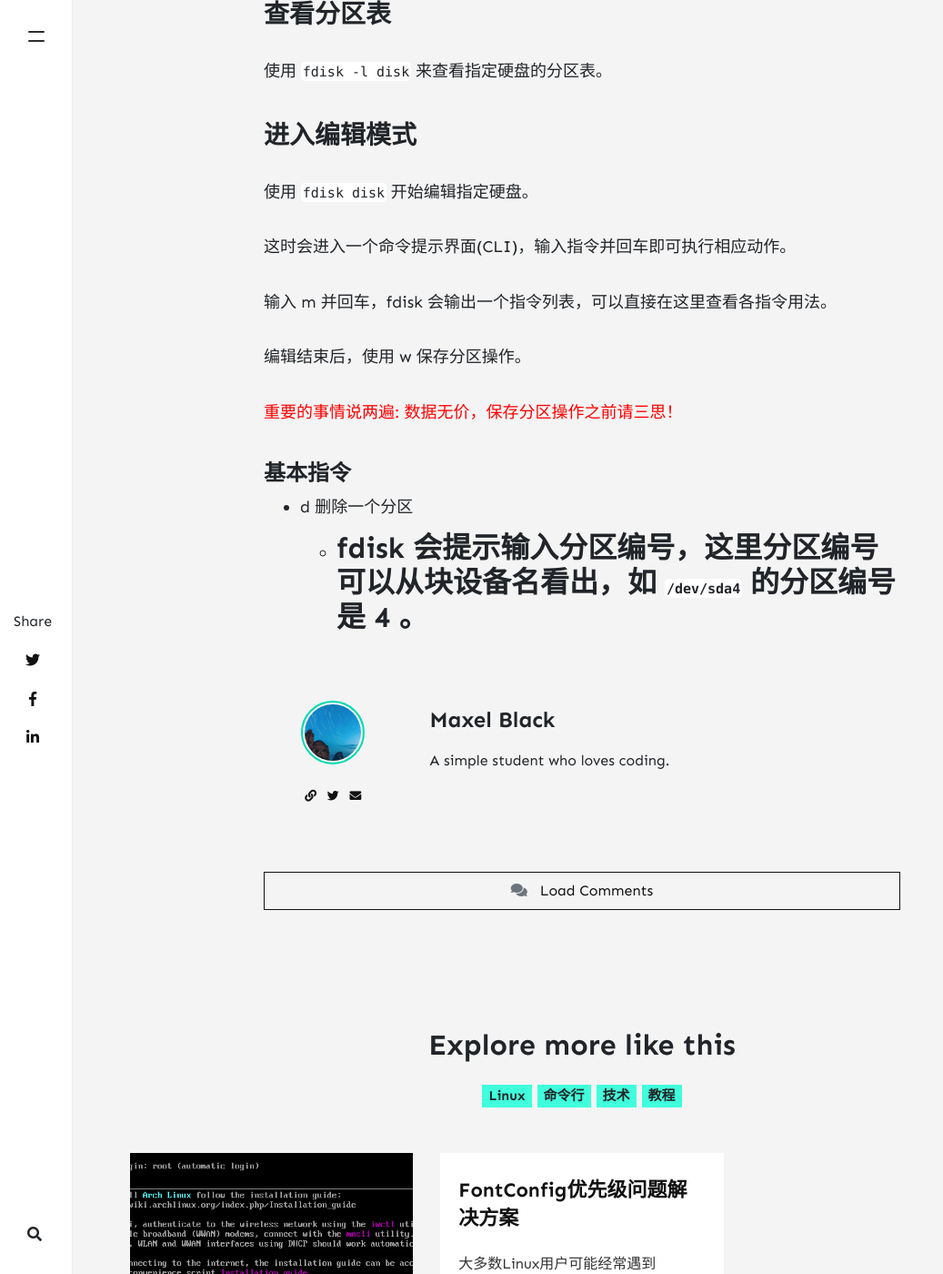
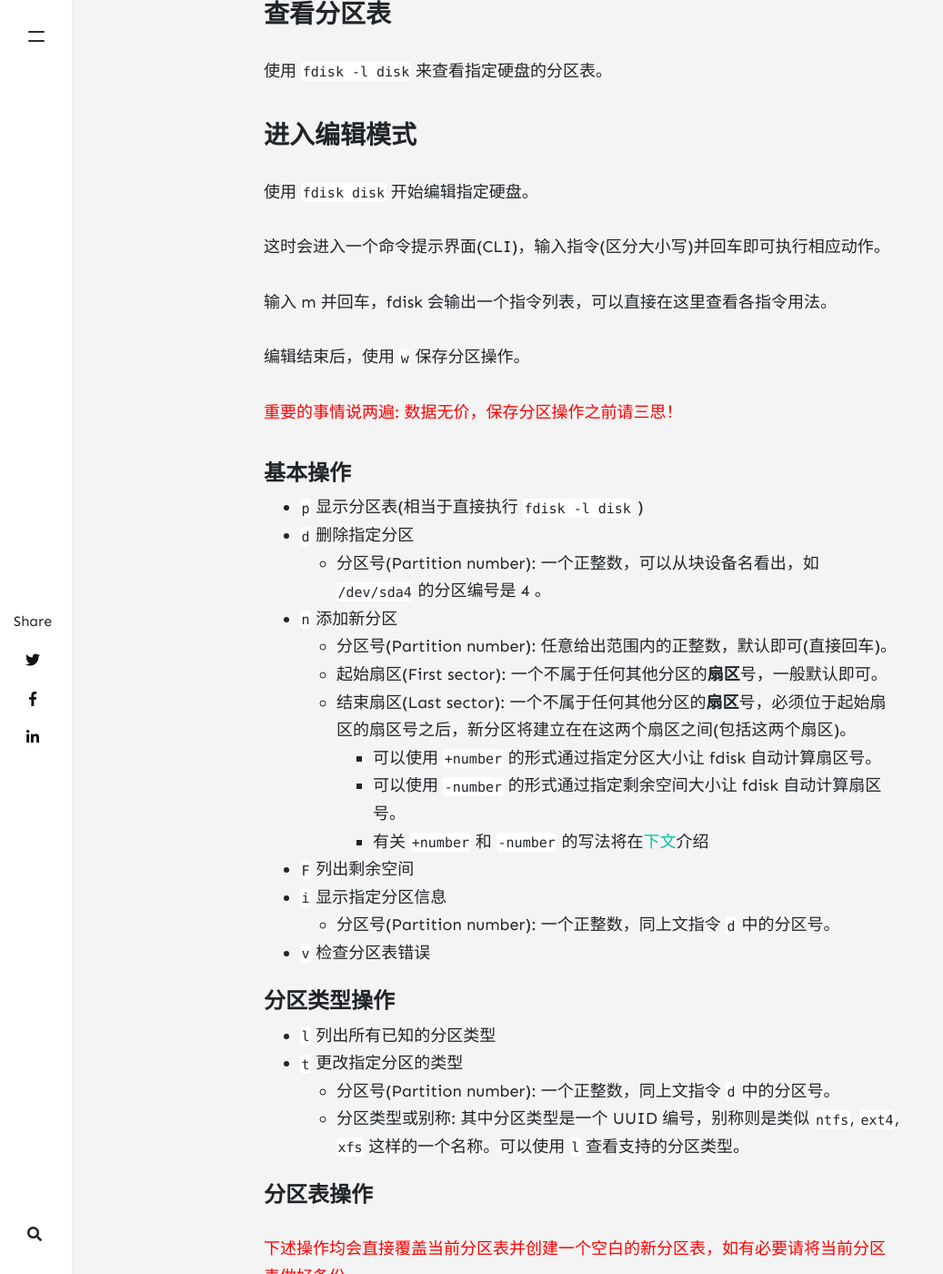
Before and after one commit to maxelblack/maxels-pages, a Jekyll site: the page built from _posts/2021-07-29-fdisk.md, in a window 1280 px wide and 1400 px high, scrolled down 816 px. Shown: the whole window at 91% size, without its empty margins (0-1037 px from the left). Built offline with Jekyll 4.4.1, drawn with Linux system fonts in a browser that asks for light colours; nearby versions of some CDN libraries; comment, search, counter and statistics services are not loaded; some of the changed text lies outside the part shown.

Commit message:
Update fdisk tips

```diff
--- a/_posts/2021-07-29-fdisk.md
+++ b/_posts/2021-07-29-fdisk.md
@@ -18,8 +18,8 @@ fdisk 是一个命令行分区工具，常常在 Arch Linux 安装中 [硬盘分
 在 Arch Linux 中，这个工具包含在 `util-linux` 包中。
 
 对于这篇文章的说明:
-- `disk` 表示某个硬盘对应的块设备文件(e.g.: `/dev/sda`, `/dev/nvme0n1`)
-- `diskX` 表示某个分区对应的块设备文件(e.g.: `/dev/sda2`, `/dev/nvme0n1p2`)
+- `disk` 表示某个硬盘对应的块设备文件(e.g.: `/dev/sda`, `/dev/nvme0n1` )
+- `diskX` 表示某个分区对应的块设备文件(e.g.: `/dev/sda2`, `/dev/nvme0n1p2` )
 - 若无特别说明，指令均在 root 用户下执行(可使用 `sudo` )。
 
 ### 查看分区表
@@ -30,16 +30,62 @@ fdisk 是一个命令行分区工具，常常在 Arch Linux 安装中 [硬盘分
 
 使用 `fdisk disk` 开始编辑指定硬盘。
 
-这时会进入一个命令提示界面(CLI)，输入指令并回车即可执行相应动作。
+这时会进入一个命令提示界面(CLI)，输入指令(区分大小写)并回车即可执行相应动作。
 
 输入 m 并回车，fdisk 会输出一个指令列表，可以直接在这里查看各指令用法。
 
-编辑结束后，使用 w 保存分区操作。
+编辑结束后，使用 `w` 保存分区操作。
 
 <p><font color="red">重要的事情说两遍: 数据无价，保存分区操作之前请三思！</font></p>
 
-#### 基本指令
+#### 基本操作
 
-- d 删除一个分区
-  - fdisk 会提示输入分区编号，这里分区编号可以从块设备名看出，如 `/dev/sda4` 的分区编号是 4 。
--
+- `p` 显示分区表(相当于直接执行 `fdisk -l disk` )
+- `d` 删除指定分区
+  - 分区号(Partition number): 一个正整数，可以从块设备名看出，如 `/dev/sda4` 的分区编号是 4 。
+- `n` 添加新分区
+  - 分区号(Partition number): 任意给出范围内的正整数，默认即可(直接回车)。
+  - 起始扇区(First sector): 一个不属于任何其他分区的**扇区**号，一般默认即可。
+  - 结束扇区(Last sector): 一个不属于任何其他分区的**扇区**号，必须位于起始扇区的扇区号之后，新分区将建立在在这两个扇区之间(包括这两个扇区)。
+    - 可以使用 `+number` 的形式通过指定分区大小让 fdisk 自动计算扇区号。
+    - 可以使用 `-number` 的形式通过指定剩余空间大小让 fdisk 自动计算扇区号。
+    - 有关 `+number` 和 `-number` 的写法将在[下文](#结束扇区特殊写法)介绍
+- `F` 列出剩余空间
+- `i` 显示指定分区信息
+  - 分区号(Partition number): 一个正整数，同上文指令 `d` 中的分区号。
+- `v` 检查分区表错误
+
+#### 分区类型操作
+
+- `l` 列出所有已知的分区类型
+- `t` 更改指定分区的类型
+  - 分区号(Partition number): 一个正整数，同上文指令 `d` 中的分区号。
+  - 分区类型或别称: 其中分区类型是一个 UUID 编号，别称则是类似 `ntfs`, `ext4`, `xfs` 这样的一个名称。可以使用 `l` 查看支持的分区类型。
+
+#### 分区表操作
+
+<p><font color="red">下述操作均会直接覆盖当前分区表并创建一个空白的新分区表，如有必要请将当前分区表做好备份。</font></p>
+
+- `g` 创建 [GPT 分区表](https://zh.wikipedia.org/wiki/GUID%E7%A3%81%E7%A2%9F%E5%88%86%E5%89%B2%E8%A1%A8)
+- `o` 创建 [MBR 分区表](https://zh.wikipedia.org/wiki/%E4%B8%BB%E5%BC%95%E5%AF%BC%E8%AE%B0%E5%BD%95) (又称 DOS 分区表)
+- `G` 创建 [IRIX/SGI 分区表](https://datacadamia.com/os/linux/disk/partition_table#irixsgi_type)
+- `s` 创建 [BSD/SUN 分区表](https://datacadamia.com/os/linux/disk/partition_table#bsdsun_type)
+
+其中后两种分区表现在已经很罕见了，以至于很多人从未听说过，使用 IRIX/SGI 分区表 的 [IRIX 操作系统](https://zh.wikipedia.org/wiki/IRIX) 已经停止开发，而 BSD/SUN 分区表 多用于企业服务且早已被淘汰，现代企业已基本普及 GPT 分区表。
+
+#### 结束扇区特殊写法
+
+这里的特殊写法即为 `+number` 或 `-number` 的写法。
+
+其中 `number` 有两种写法:
+
+1. 标准字节型大小
+  - 基本写法为 `numX` ，其中 `num` 为一个数字，而 `X` 则是单位
+  - 可以使用 `K`,`M`,`G`,`T`,`P` 来表示这个数据的单位，这五个单位依次是 **Kibibyte(KiB)**,**Mebibyte(MiB)**,**Gibibyte(GiB)**,**Tebibyte(TiB)**,**Pebibyte(PiB)** ，不写单位则单位为**Byte(字节,B)**。
+2. 扇区(都会使用扇区了，相信不需要过多解释)
+
+而 `+` 和 `-` 表示的意思如下图:
+
+![Number detail](/r/pic/ITC_FDISK_NUMBER_DETAIL.webp)
+
+全文终，如有任何修改建议或对文章的疑问，欢迎评论。
```
